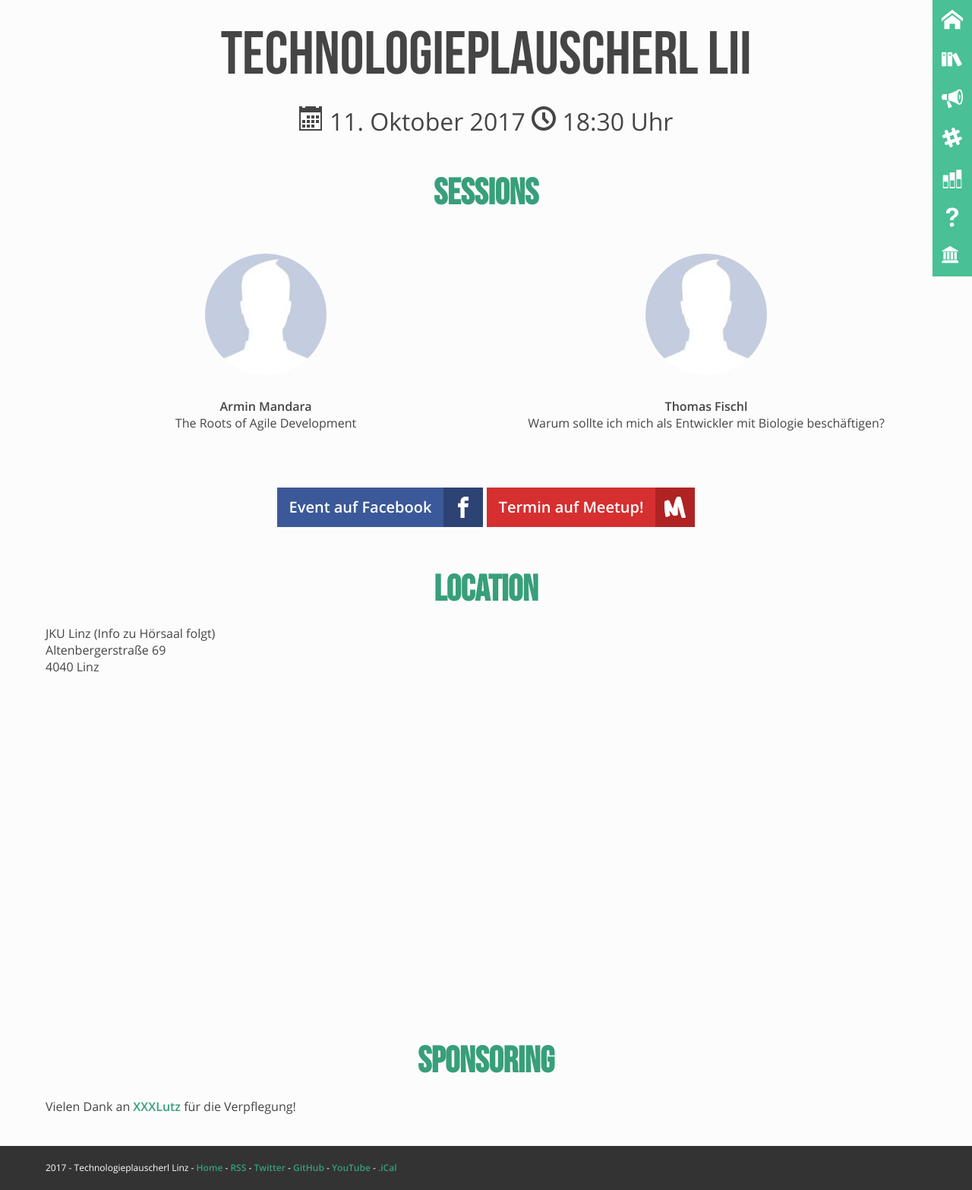
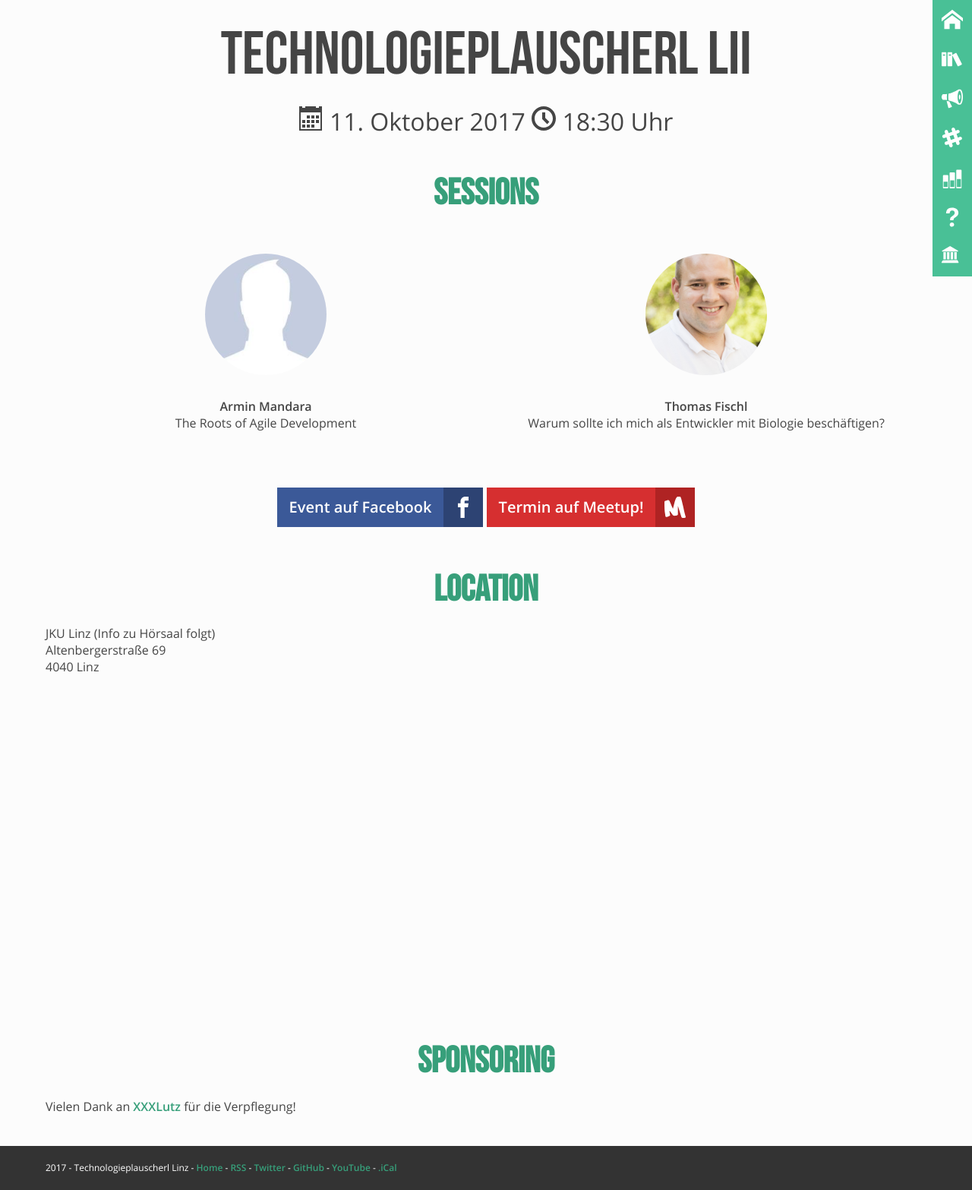
Before and after one commit to mericanAncer127/plauscherl, a Jekyll site: the page built from _plauscherl/52.html, in a window 1280 px wide. Shown: the whole page at 76% size. Built offline with Jekyll 4.4.1, drawn with Linux system fonts in a browser that asks for light colours.

Commit message:
Update 52.html

```diff
--- a/_plauscherl/52.html
+++ b/_plauscherl/52.html
@@ -28,5 +28,5 @@ speakers:
 -
   name: "Thomas Fischl"
   talk: "Warum sollte ich mich als Entwickler mit Biologie beschäftigen?"
-  img:  "/img/speaker_male_no_img.jpg"
+  img:  "/img/speaker-avatars/thomas-fischl.jpg"
 ---
```
